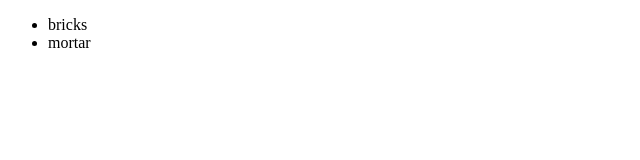
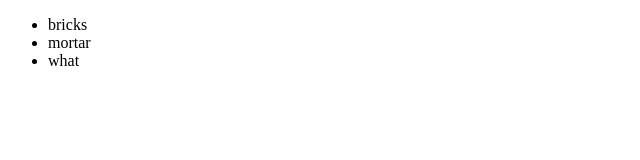
Before and after one commit to coleatacquia/gittest, a plain HTML site: page index.html in a window 1280 px wide. Shown: the full height of the page, 0-640 px from the left. Drawn offline with Linux system fonts and the light colour scheme.

Commit message:
made changes

```diff
--- a/index.html
+++ b/index.html
@@ -9,7 +9,7 @@
       <ul>
         <li>bricks</li>
         <li>mortar</li>
-
+        <li>what</li>
       </ul>
     </div>
   </body>
```
